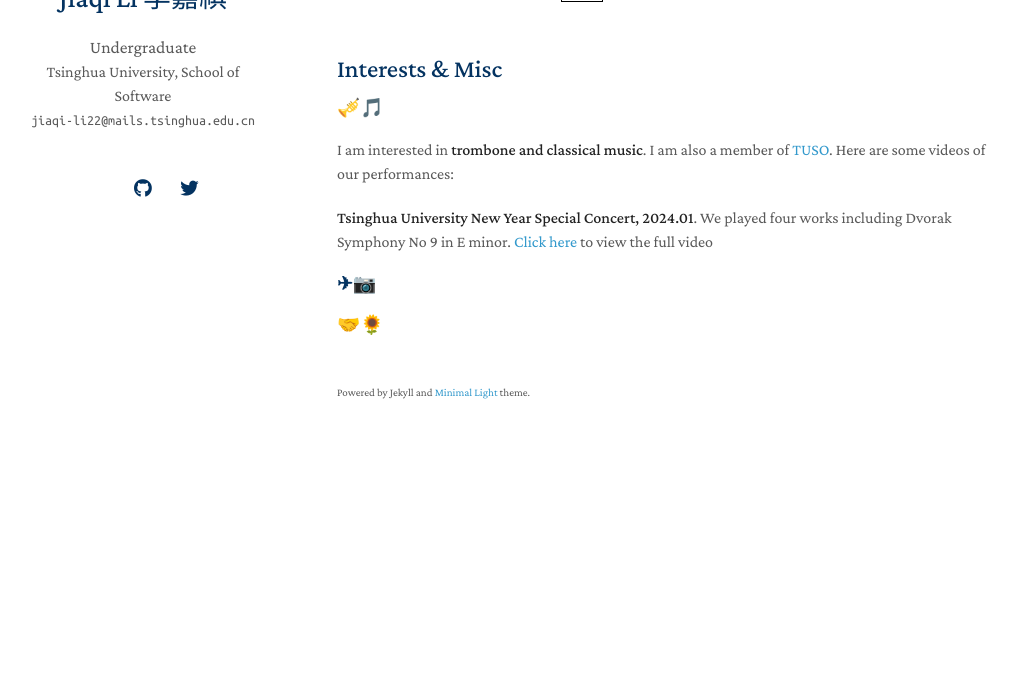
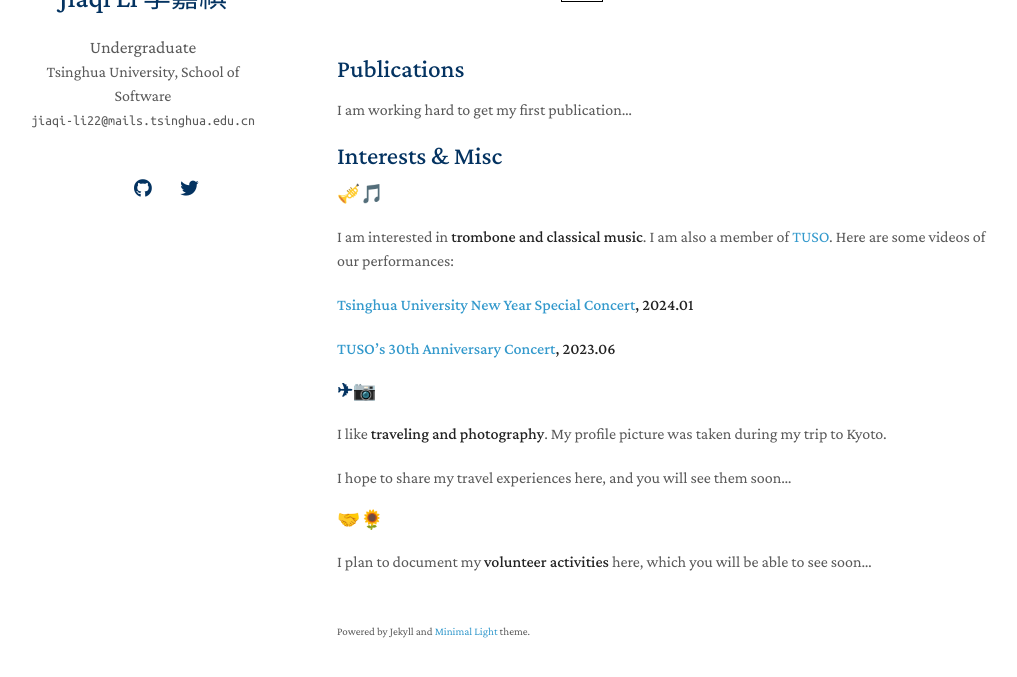
Before and after one commit to Songard/Songard.github.io, a Jekyll site: the page built from index.md, in a window 1280 px wide and 900 px high, scrolled down 924 px, cut to the strip 206-883 px from the top of the window. Shown: the whole strip, without its empty margins (133-1150 px from the left). Built offline with Jekyll 4.4.1, drawn with Linux system fonts in a browser that asks for light colours; nearby versions of some CDN libraries; a style sheet for code colours, icons or effects is not loaded; our own code applies the rules of GitHub Pages for plain Markdown files; before the commit the page ends 1603 px from its top, so only the background shows below that; some of the changed text lies outside the part shown.

Commit message:
interest

```diff
--- a/index.md
+++ b/index.md
@@ -33,6 +32,10 @@ This project is co-supervised by [Prof. Feng Xu](http://xufeng.site/) and [Wenbi
 
 <!--{% include_relative _includes/publications.md %}-->
 
+## Publications
+
+I am working hard to get my first publication...
+
 
 
 ## Interests & Misc
@@ -43,8 +46,16 @@ This project is co-supervised by [Prof. Feng Xu](http://xufeng.site/) and [Wenbi
 
  I am interested in **trombone and classical music**. I am also a member of [TUSO](https://space.bilibili.com/111538153). Here are some videos of our performances:
 
- **Tsinghua University New Year Special Concert, 2024.01**. We played four works including Dvorak Symphony No 9 in E minor. [Click here](https://space.bilibili.com/111538153/channel/collectiondetail?sid=2126511) to view the full video
+**[Tsinghua University New Year Special Concert](https://space.bilibili.com/111538153/channel/collectiondetail?sid=2126511), 2024.01**
+
+**[TUSO’s 30th Anniversary Concert](https://space.bilibili.com/111538153/channel/collectiondetail?sid=1468813), 2023.06**
 
 ### ✈📷
 
+I like **traveling and photography**. My profile picture was taken during my trip to Kyoto.
+
+I hope to share my travel experiences here, and you will see them soon...
+
 ### 🤝🌻
+
+I plan to document my **volunteer activities** here, which you will be able to see soon...
```
Also changed, not shown: other parts of index.md (+1 -2 lines).
